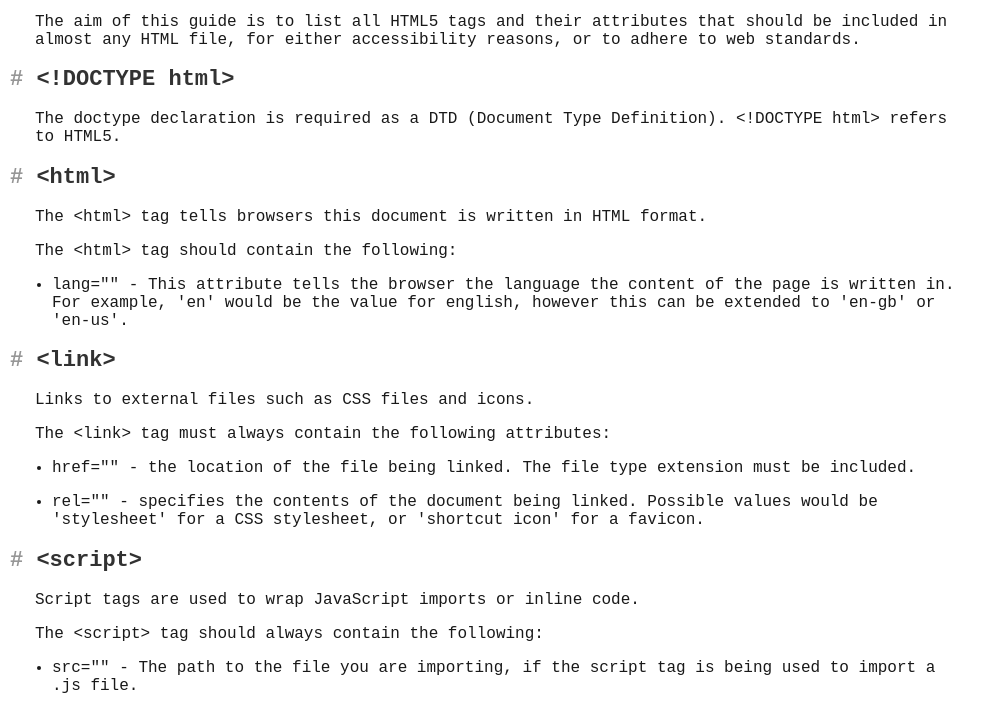
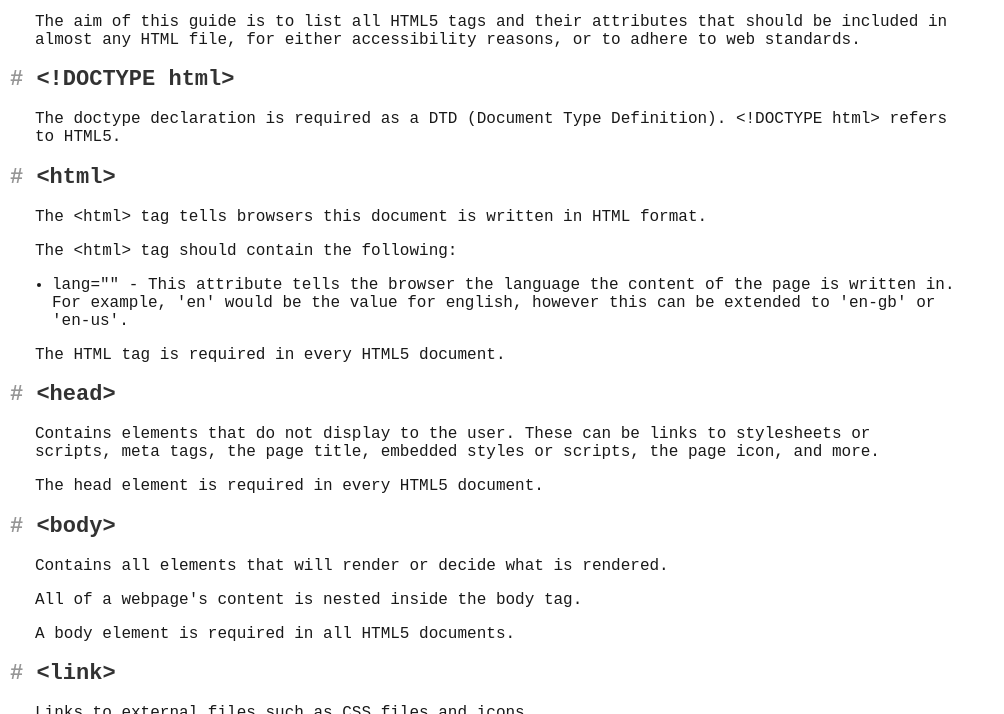
Before and after one commit to DanJLake/alwaysinclude, a plain HTML site: page docs/index.html in a window 1280 px wide. Shown: the part 886-1600 px from the top of the page, without its empty margins (0-1004 px from the left). Drawn offline with Linux system fonts and the light colour scheme.

Commit message:
Added content for head and body elements, and class attribute;

```diff
--- a/docs/index.html
+++ b/docs/index.html
@@ -31,7 +31,9 @@
     <h1>alwaysInclude</h1>
     <p>Stadardised and Accessible HTML guide.</p>
     <p>The aim of this guide is to list all HTML5 tags and their attributes that should be included in almost any HTML file, for either accessibility reasons, or to adhere to web standards.</p>
+
     <!-- Split -->
+
     <a href="#doctype"><h2 id="doctype" name="doctype">&lt;!DOCTYPE html&gt;</h2></a>
     <p>The doctype declaration is required as a DTD (Document Type Definition). &lt;!DOCTYPE html&gt; refers to HTML5.</p>
 
@@ -43,6 +45,20 @@
     <ul>
       <li>lang="" - This attribute tells the browser the language the content of the page is written in. For example, 'en' would be the value for english, however this can be extended to 'en-gb' or 'en-us'.</li>
     </ul>
+    <p>The HTML tag is required in every HTML5 document.</p>
+
+    <!-- Split -->
+
+    <a href="#head"><h2 id="head" name="head">&lt;head&gt;</h2></a>
+    <p>Contains elements that do not display to the user. These can be links to stylesheets or scripts, meta tags, the page title, embedded styles or scripts, the page icon, and more.</p>
+    <p>The head element is required in every HTML5 document.</p>
+
+    <!-- Split -->
+
+    <a href="#body"><h2 id="body" name="body">&lt;body&gt;</h2></a>
+    <p>Contains all elements that will render or decide what is rendered.</p>
+    <p>All of a webpage's content is nested inside the body tag.</p>
+    <p>A body element is required in all HTML5 documents.</p>
 
     <!-- Split -->
 
@@ -169,6 +185,15 @@
     <p>JavaScript can reference or change an element using it's name using the <code>getElementsByName()</code> function, returning an array of all elements with the queried name.</p>
     <p>While in older HTML versions the name attribute directed anchor links to the correct place, it is no longer supported for use with the &lt;a&gt; tag in HTML5.</p>
 
+    <!-- Split -->
+
+    <a href="class-attribute"><h2 id="class-attribute" name="class-attribute">class=""</h2></a>
+    <p>The class attribute's main use is to apply class-specific styles to elements and their children.</p>
+    <p>Classes are styled in CSS using the '.' selector.</p>
+    <p>JavaScript can create an array of elements of any particular class using the <code>getElementsByClassName()</code> function.</p>
+
+    <!-- Split -->
+
     <br>
   </main>
 </body>
```
